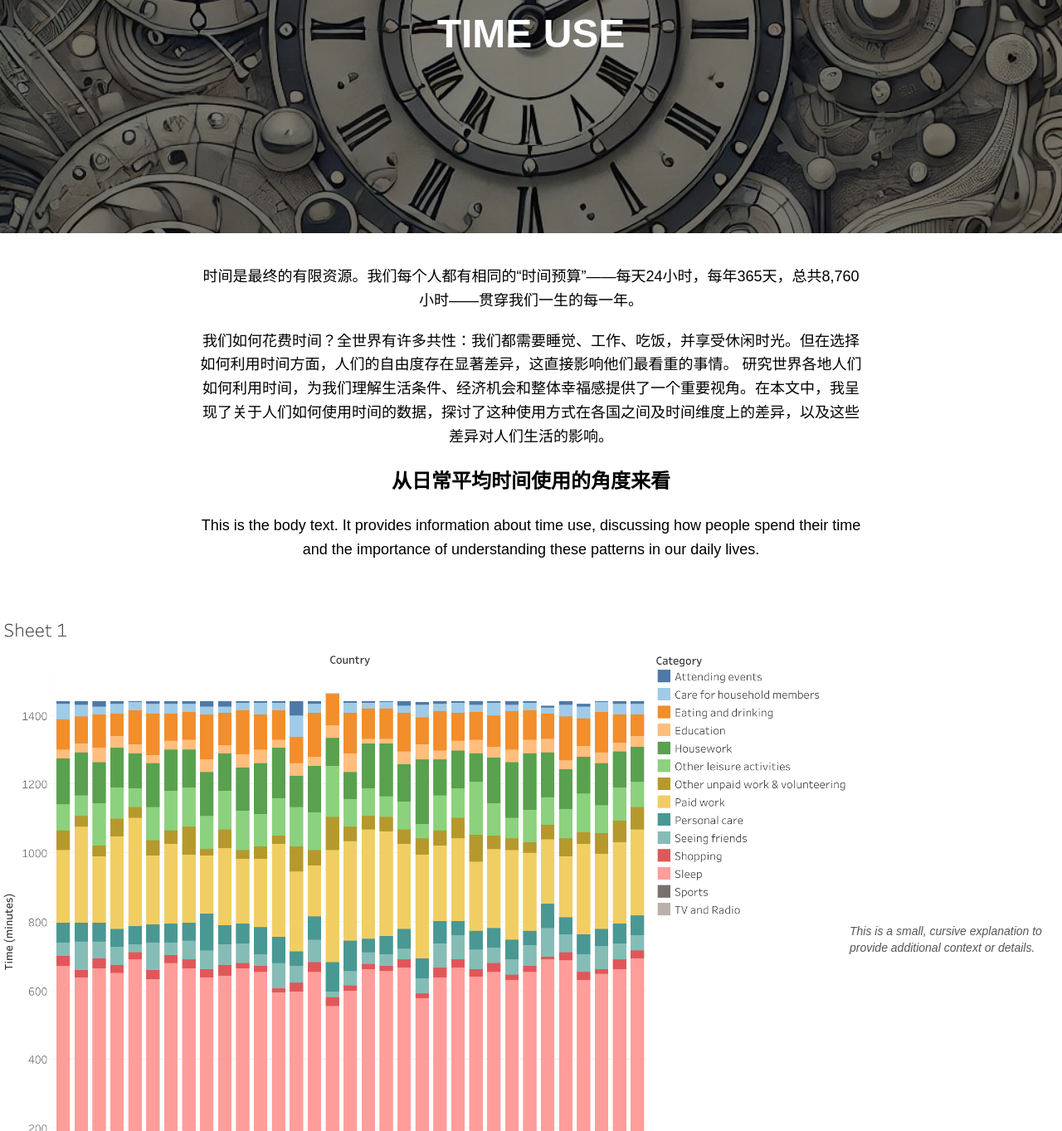
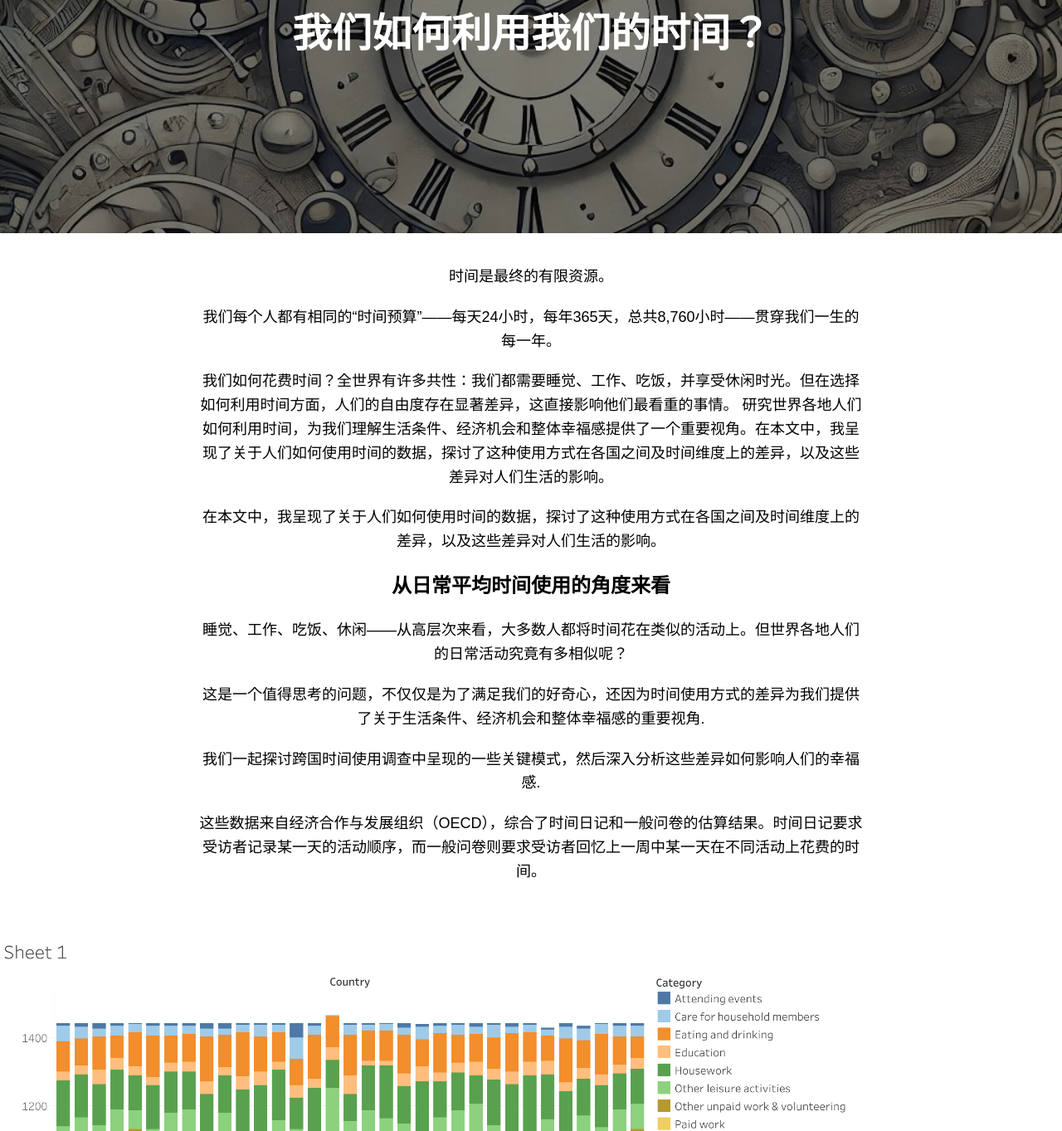
Before and after one commit to myonlinespace/myonlinespace, a plain HTML site: page index.html in a window 1280 px wide. Shown: the part 199-1562 px from the top of the page at 83% size. Drawn offline with Linux system fonts and the light colour scheme.

Commit message:
Update index.html

```diff
--- a/index.html
+++ b/index.html
@@ -82,20 +82,34 @@
 </head>
 <body>
     <div class="header">
-        <h1>Time Use</h1>
+        <h1>我们如何利用我们的时间？</h1>
     </div>
     <div class="content">
         <p>
-            时间是最终的有限资源。我们每个人都有相同的“时间预算”——每天24小时，每年365天，总共8,760小时——贯穿我们一生的每一年。
+            时间是最终的有限资源。
+        </p>
+        <p>
+            我们每个人都有相同的“时间预算”——每天24小时，每年365天，总共8,760小时——贯穿我们一生的每一年。
         </p>
          <p>
             我们如何花费时间？全世界有许多共性：我们都需要睡觉、工作、吃饭，并享受休闲时光。但在选择如何利用时间方面，人们的自由度存在显著差异，这直接影响他们最看重的事情。
              研究世界各地人们如何利用时间，为我们理解生活条件、经济机会和整体幸福感提供了一个重要视角。在本文中，我呈现了关于人们如何使用时间的数据，探讨了这种使用方式在各国之间及时间维度上的差异，以及这些差异对人们生活的影响。
         </p>
+        <p>
+            在本文中，我呈现了关于人们如何使用时间的数据，探讨了这种使用方式在各国之间及时间维度上的差异，以及这些差异对人们生活的影响。
+        </p>
         <h2>从日常平均时间使用的角度来看</h2>
          <p>
-            This is the body text. It provides information about time use, discussing how people spend their time
-            and the importance of understanding these patterns in our daily lives.
+            睡觉、工作、吃饭、休闲——从高层次来看，大多数人都将时间花在类似的活动上。但世界各地人们的日常活动究竟有多相似呢？
+        </p>
+         <p>
+            这是一个值得思考的问题，不仅仅是为了满足我们的好奇心，还因为时间使用方式的差异为我们提供了关于生活条件、经济机会和整体幸福感的重要视角.
+        </p>
+         <p>
+            我们一起探讨跨国时间使用调查中呈现的一些关键模式，然后深入分析这些差异如何影响人们的幸福感.
+        </p>
+         <p>
+            这些数据来自经济合作与发展组织（OECD），综合了时间日记和一般问卷的估算结果。时间日记要求受访者记录某一天的活动顺序，而一般问卷则要求受访者回忆上一周中某一天在不同活动上花费的时间。
         </p>
     </div>
     <div class="full-page-image">
```
